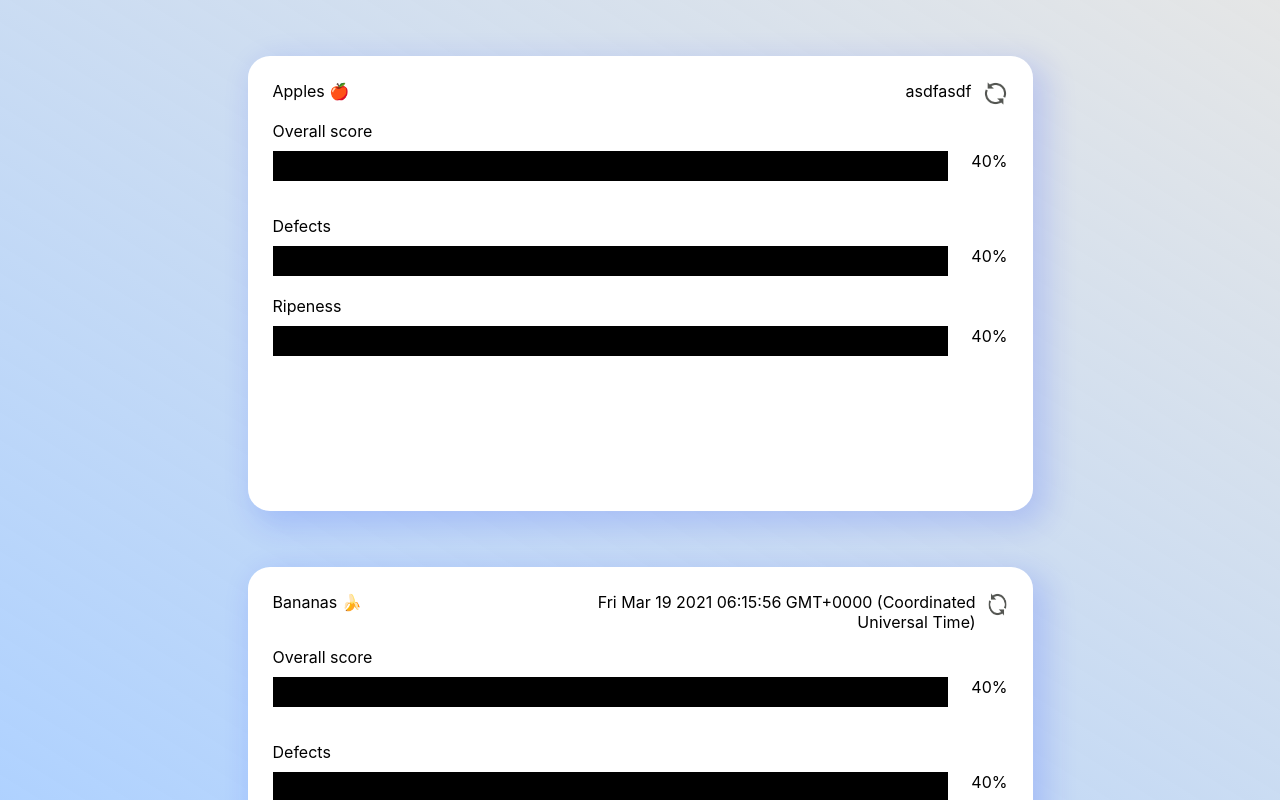
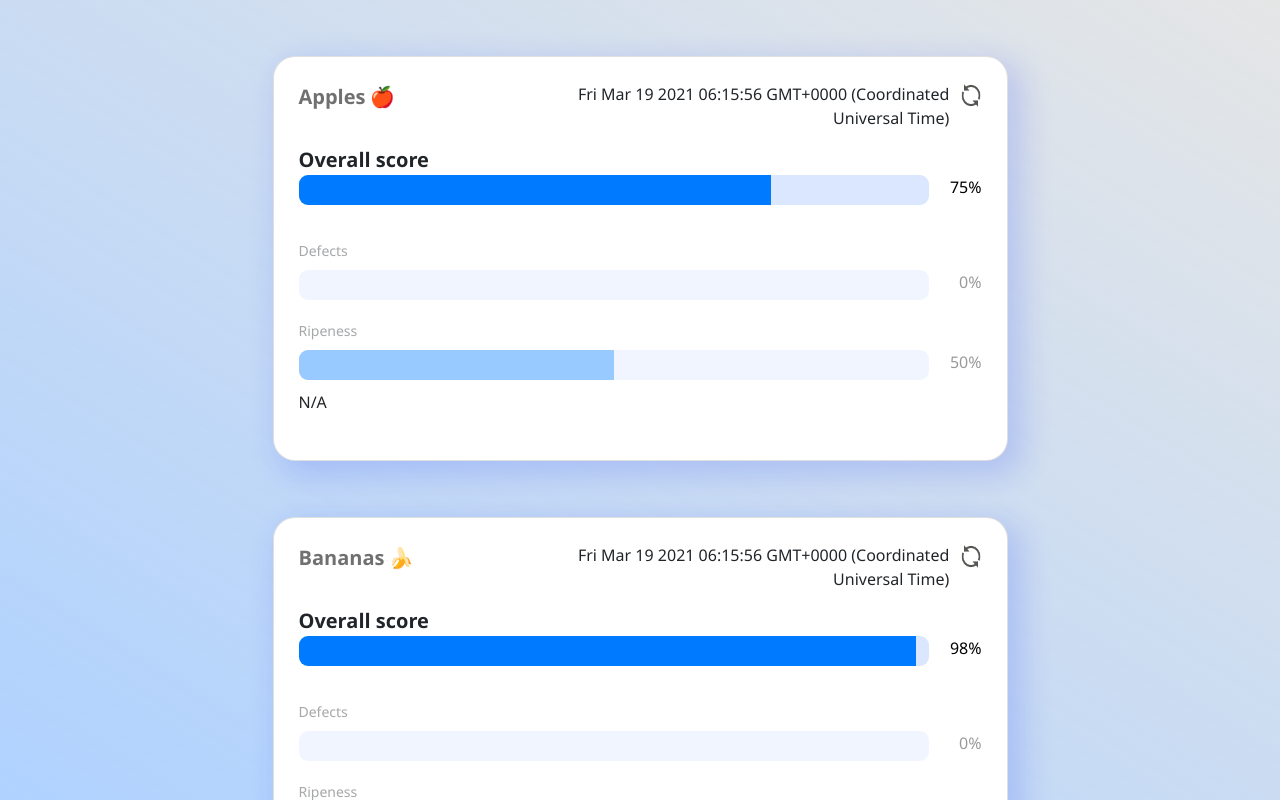
Before and after one commit to kylewuu/AI-For-Future-Business-Challenge-Web-Page, a React (Create React App) app: page / in a window 1280 px wide. Shown: the top 800 px of the page. Built offline with nearby package versions, Linux system fonts and the light colour scheme; no server answers.

Commit message:
finish logic, progress bar animation, http request. need to parse date

```diff
--- a/package.json
+++ b/package.json
@@ -6,8 +6,10 @@
     "@testing-library/jest-dom": "^5.11.9",
     "@testing-library/react": "^11.2.5",
     "@testing-library/user-event": "^12.8.3",
+    "bootstrap": "^4.6.0",
     "expo-linear-gradient": "^9.0.0",
     "react": "^17.0.1",
+    "react-bootstrap": "^1.5.2",
     "react-dom": "^17.0.1",
     "react-native-web": "^0.15.0",
     "react-scripts": "4.0.3",
--- a/src/App.js
+++ b/src/App.js
@@ -24,12 +24,10 @@ function App() {
         <Card
           title = {"Apples"}
           emoji = {"🍎"}
-          lastUpdated = {apple_date.toString()}
           ></Card>
         <Card
           title={"Bananas"}
           emoji = {"🍌"}
-          lastUpdated = {banana_date.toString()}
           ></Card>
 
       </div>
--- a/src/Cards/Card.js
+++ b/src/Cards/Card.js
@@ -1,40 +1,117 @@
 import "./Cards.css"
 import refreshLogo from "../resources/refresh.png"
 import ProgressBar from "./ProgressBar";
+import React from "react";
 
-function refreshOnClick () {
-  console.log("Click");
+
+class Card extends React.Component {
+
+  isApple = this.props.title == "Apples" ? true:false;
+
+  constructor(props) {
+    super(props);
+
+    if (this.isApple) {
+      this.state = {
+        overallRating: 0,
+        defectRating: 0,
+        ripenessRating: 50,
+        date: new Date(),
+        notes: "N/A"
+      }
+    } else {
+      this.state = {
+        overallRating: 98,
+        defectRating: 0,
+        ripenessRating: 4,
+        date: new Date(),
+        notes: "Your bananas are not ready yet. Feel free to leave them for a bit longer before consuming them!"
+      }
     }
 
-function Card(props) {
+    this.calculateOverallScore();
+    this.refreshOnClick();
+    this.refreshOnClick = this.refreshOnClick.bind(this);
+  }
+
+  async refreshOnClick () {
+    if (this.isApple) {
+      const newStatus = await this.getStatus();
+      const data = await newStatus.json();
+      console.log(data);
+
+      var progressNew = 100 * (data.damaged_apples_count)/(data.total_apples_count==0?1:data.total_apples_count);
+      var newState = {...this.state};
+      newState.defectRating = Math.floor(progressNew);
+      newState.date = new Date();
+      this.setState(state => ({...newState}));
+      this.calculateOverallScore();
+      this.setState(state => ({...state}));
+    }
+  }
+
+  render() {
     return (
       <div class="card">
         <div class="title-container">
-        <div>{props.title} {props.emoji}</div>
+          <div><span class="title-text">{this.props.title}</span> <span class="title-emoji">{this.props.emoji}</span></div>
           <div class="title-update-container">
-          <div class="last-updated-text">{props.lastUpdated}</div>
-          <div class="refresh-button" onClick={refreshOnClick}><img class="refresh-icon" src={refreshLogo} alt="refresh"></img></div>
+            <div class="last-updated-text">{this.state.date.toString()}</div>
+            <div class="refresh-button" onClick={this.refreshOnClick}><img class="refresh-icon" src={refreshLogo} alt="refresh"></img></div>
           </div>
         </div>
 
         <ProgressBar
           title={"Overall score"}
           marginTop={15}
+          percentageValue={this.state.overallRating.toString()}
+          fontSize={20}
+          fontWeight={700}
+          opacity={1}
           ></ProgressBar>
 
         <ProgressBar
           title={"Defects"}
           marginTop={35}
+          percentageValue={this.state.defectRating.toString()}
+          fontSize={14}
+          fontWeight={"normal"}
+          opacity={0.4}
           ></ProgressBar>
 
         <ProgressBar
           title={"Ripeness"}
           marginTop={20}
+          percentageValue={this.state.ripenessRating.toString()}
+          fontSize={14}
+          fontWeight={"normal"}
+          opacity={0.4}
           ></ProgressBar>
+
+        <div class="notes">
+          {this.state.notes}
+        </div>
 
 
       </div>
     );
   }
 
+  getStatus() {
+      const requestOptions = {
+        method: 'GET',
+        headers: { 'Content-Type': 'application/json' }
+      };
+      return fetch('https://image-detection-docker.azurewebsites.net/status', requestOptions);
+  }
+
+  calculateOverallScore() {
+    var defects = 100 - this.state.defectRating;
+    var ripeness = 100 - this.state.ripenessRating;
+    var overallRating = (defects + ripeness) / 2;
+    this.state.overallRating = Math.floor(overallRating);
+  }
+}
+
+
 export default Card;
--- a/src/Cards/Cards.css
+++ b/src/Cards/Cards.css
@@ -1,9 +1,14 @@
+* {
+  font-family: Segoe UI, Frutiger, Frutiger Linotype, Dejavu Sans,
+    Helvetica Neue, Arial, sans-serif;
+}
+
 .card {
   width: 735px;
   height: 405px;
   background-color: white;
   margin-top: 7vh;
-  border-radius: 22px;
+  border-radius: 22px !important;
   z-index: 5;
   box-shadow: 10px 10px 30px 5px #002aff26;
   padding: 25px;
@@ -13,6 +18,16 @@
   display: flex;
   flex-direction: row;
   justify-content: space-between;
+}
+
+.title-text {
+  font-size: 20px;
+  color: #707070;
+  font-weight: 700;
+}
+
+.title-emoji {
+  font-size: 20px;
 }
 
 .title-update-container {
@@ -36,3 +51,7 @@
   height: 100%;
   width: 100%;
 }
+
+.notes {
+  margin-top: 10px;
+}
--- a/src/Cards/ProgressBar.js
+++ b/src/Cards/ProgressBar.js
@@ -1,13 +1,20 @@
+import Progress from 'react-bootstrap/ProgressBar'
+import 'bootstrap/dist/css/bootstrap.min.css';
+import React,{useState , useEffect} from 'react';
+
+function ProgressBar(props) {
 
 
-function ProgressBar(props) {
     var container = {
-        marginTop: props.marginTop + "px"
+        marginTop: props.marginTop + "px",
+        opacity: props.opacity
     }
 
     var title = {
         width: "100%",
-        height: "30px"
+        height: "30px",
+        fontSize: props.fontSize + "px",
+        fontWeight: props.fontWeight,
     }
 
     var barContainer = {
@@ -17,9 +24,10 @@ function ProgressBar(props) {
     }
 
     var bar = {
-        backgroundColor: "black",
-        width: "675px",
-        height: "30px"
+        backgroundColor: "#DBE7FF",
+        width: "630px",
+        height: "30px",
+        borderRadius: "9px"
     }
 
     var percentage = {
@@ -34,15 +42,12 @@ function ProgressBar(props) {
           {props.title}
       </div>
       <div style={barContainer}>
-        <div style={bar}></div>
-        <div style={percentage}>40%</div>
+        <Progress now={props.percentageValue} style={bar} />
+        <div style={percentage}>{props.percentageValue}%</div>
       </div>
-
-
-
-
     </div>
   );
 }
 
+
 export default ProgressBar;
```
Also changed, not shown: 1 other file (tests, documents, lock files or other folders). Lines whose indentation alone changed are shown as unchanged.
